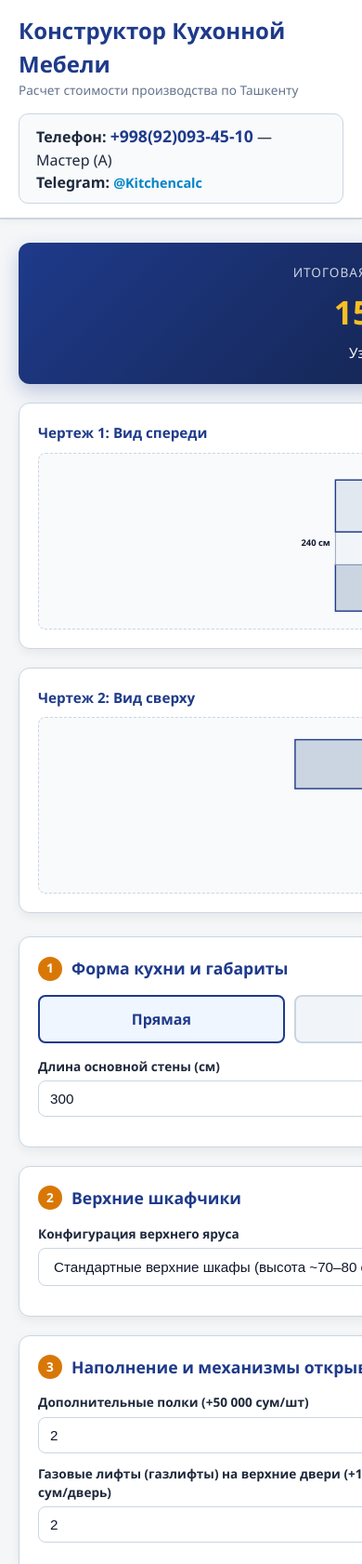
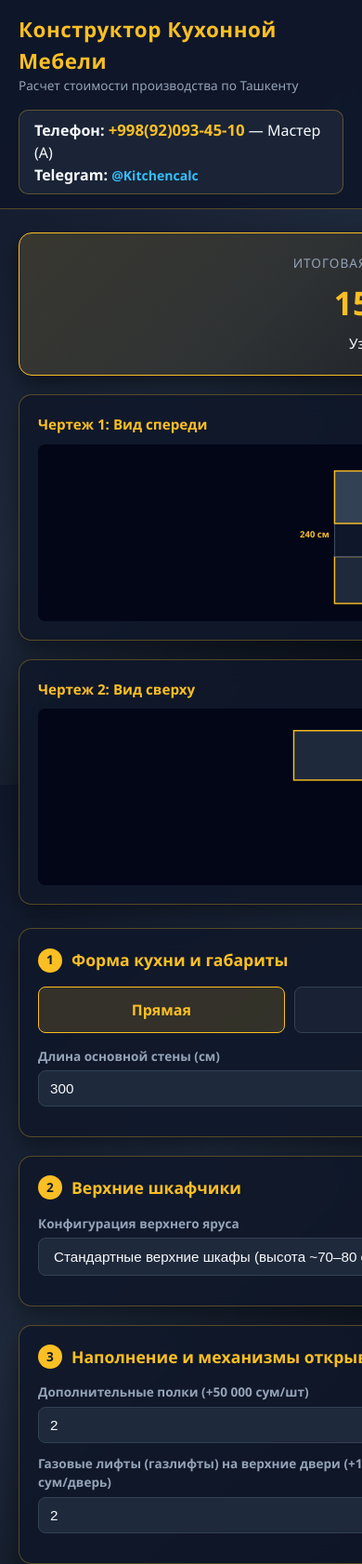
Before and after one commit to kitchen-calc/Kitchen-Calc, a plain HTML site: page templates/index.html in a window 390 px wide. Shown: the top 1682 px of the page at 93% size. Drawn offline with Linux system fonts and the light colour scheme.

Commit message:
Update index.html

```diff
--- a/templates/index.html
+++ b/templates/index.html
@@ -3,39 +3,42 @@
 <head>
   <meta charset="UTF-8">
   <meta name="viewport" content="width=device-width, initial-scale=1.0">
-  <title>Калькулятор и Конструктор Кухонь | Ташкент</title>
+  <title>Конструктор Кухонной Мебели | Ташкент</title>
 
   <!-- Библиотека для генерации PDF -->
   <script src="https://cdnjs.cloudflare.com/ajax/libs/html2pdf.js/0.10.1/html2pdf.bundle.min.js"></script>
 
   <style>
     :root {
-      --bg-color: #f4f6f8;
-      --card-bg: #ffffff;
-      --text-main: #1e293b;
-      --text-muted: #64748b;
-      --primary: #1e3a8a;
-      --accent-gold: #d97706;
-      --border-color: #cbd5e1;
-      --shadow: 0 4px 12px rgba(0,0,0,0.06);
+      --bg-dark: #090d16;
+      --card-bg: rgba(15, 23, 42, 0.88);
+      --text-main: #f8fafc;
+      --text-muted: #94a3b8;
+      --accent-gold: #fbbf24;
+      --border-gold: rgba(251, 191, 36, 0.3);
+      --border-dark: #334155;
     }
 
     * { box-sizing: border-box; margin: 0; padding: 0; }
 
     body {
-      background-color: var(--bg-color);
+      background: linear-gradient(135deg, #0f172a 0%, #1e293b 50%, #090d16 100%);
+      background-attachment: fixed;
       font-family: 'Segoe UI', system-ui, -apple-system, sans-serif;
       color: var(--text-main);
       line-height: 1.5;
       padding-bottom: 60px;
     }
 
-    /* ШАПКА И КОНТАКТЫ МАСТЕРА */
+    /* ШАПКА */
     .header {
-      background: #ffffff;
-      border-bottom: 2px solid var(--border-color);
+      background: rgba(15, 23, 42, 0.95);
+      border-bottom: 1px solid var(--border-gold);
       padding: 15px 20px;
-      box-shadow: 0 2px 8px rgba(0,0,0,0.04);
+      position: sticky;
+      top: 0;
+      z-index: 100;
+      backdrop-filter: blur(10px);
     }
 
     .header-container {
@@ -49,9 +52,10 @@
     }
 
     .brand h1 {
-      font-size: 1.5rem;
-      color: var(--primary);
+      font-size: 1.4rem;
+      color: var(--accent-gold);
       font-weight: 800;
+      letter-spacing: 0.5px;
     }
 
     .brand p {
@@ -60,22 +64,22 @@
     }
 
     .master-contacts {
-      background: #f8fafc;
-      border: 1px solid var(--border-color);
-      padding: 10px 18px;
+      background: rgba(30, 41, 59, 0.8);
+      border: 1px solid var(--border-gold);
+      padding: 8px 16px;
       border-radius: 10px;
       text-align: right;
     }
 
     .master-contacts .phone {
-      font-size: 1.1rem;
+      font-size: 1.05rem;
       font-weight: 700;
-      color: var(--primary);
+      color: var(--accent-gold);
     }
 
     .master-contacts .telegram {
-      font-size: 0.9rem;
-      color: #0284c7;
+      font-size: 0.88rem;
+      color: #38bdf8;
       font-weight: 600;
       text-decoration: none;
       display: inline-block;
@@ -97,7 +101,7 @@
 
     .sticky-sidebar {
       position: sticky;
-      top: 20px;
+      top: 85px;
       display: flex;
       flex-direction: column;
       gap: 20px;
@@ -105,32 +109,34 @@
 
     .card {
       background: var(--card-bg);
-      border: 1px solid var(--border-color);
-      border-radius: 12px;
+      border: 1px solid var(--border-gold);
+      border-radius: 14px;
       padding: 20px;
-      box-shadow: var(--shadow);
+      backdrop-filter: blur(12px);
+      box-shadow: 0 10px 25px rgba(0, 0, 0, 0.4);
     }
 
     .price-box {
-      background: linear-gradient(135deg, #1e3a8a, #0f172a);
+      background: linear-gradient(135deg, rgba(251, 191, 36, 0.15), rgba(15, 23, 42, 0.9));
+      border: 1.5px solid var(--accent-gold);
       color: #ffffff;
       text-align: center;
       padding: 22px;
-      border-radius: 12px;
-      box-shadow: 0 8px 20px rgba(30, 58, 138, 0.25);
+      border-radius: 14px;
+      box-shadow: 0 8px 25px rgba(0, 0, 0, 0.5);
     }
 
     .price-title {
       font-size: 0.85rem;
       text-transform: uppercase;
       letter-spacing: 1px;
-      color: #cbd5e1;
+      color: var(--text-muted);
     }
 
     .price-value {
       font-size: 2.2rem;
       font-weight: 800;
-      color: #fbbf24;
+      color: var(--accent-gold);
       margin: 6px 0;
     }
 
@@ -142,7 +148,7 @@
     .drawing-title {
       font-size: 0.95rem;
       font-weight: 700;
-      color: var(--primary);
+      color: var(--accent-gold);
       margin-bottom: 10px;
       display: flex;
       justify-content: space-between;
@@ -151,8 +157,8 @@
     .svg-container {
       width: 100%;
       height: 190px;
-      background: #f8fafc;
-      border: 1px dashed var(--border-color);
+      background: #020617;
+      border: 1px stroke var(--border-gold);
       border-radius: 8px;
       display: flex;
       align-items: center;
@@ -164,7 +170,7 @@
     .section-title {
       font-size: 1.1rem;
       font-weight: 700;
-      color: var(--primary);
+      color: var(--accent-gold);
       margin-bottom: 15px;
       display: flex;
       align-items: center;
@@ -173,7 +179,7 @@
 
     .step-badge {
       background: var(--accent-gold);
-      color: #ffffff;
+      color: #0f172a;
       font-weight: bold;
       width: 26px;
       height: 26px;
@@ -192,8 +198,8 @@
     }
 
     .type-btn {
-      background: #f1f5f9;
-      border: 2px solid var(--border-color);
+      background: rgba(30, 41, 59, 0.6);
+      border: 1.5px solid var(--border-dark);
       border-radius: 8px;
       padding: 12px 8px;
       text-align: center;
@@ -203,11 +209,11 @@
       transition: all 0.2s;
     }
 
-    .type-btn:hover { border-color: var(--primary); }
+    .type-btn:hover { border-color: var(--accent-gold); }
     .type-btn.active {
-      border-color: var(--primary);
-      background: #eff6ff;
-      color: var(--primary);
+      border-color: var(--accent-gold);
+      background: rgba(251, 191, 36, 0.15);
+      color: var(--accent-gold);
     }
 
     .inputs-grid {
@@ -226,13 +232,14 @@
     .field-group label {
       font-size: 0.85rem;
       font-weight: 600;
-      color: var(--text-main);
+      color: var(--text-muted);
     }
 
+    /* Гарантирует четкий белые текст на темном фоне выпадающих списков */
     .field-group input, .field-group select, .field-group textarea {
-      background: #ffffff !important;
-      color: #0f172a !important;
-      border: 1px solid var(--border-color);
+      background: #1e293b !important;
+      color: #f8fafc !important;
+      border: 1px solid var(--border-dark);
       border-radius: 8px;
       padding: 10px 12px;
       font-size: 0.95rem;
@@ -240,18 +247,17 @@
     }
 
     .field-group select option {
-      background-color: #ffffff !important;
-      color: #0f172a !important;
+      background-color: #0f172a !important;
+      color: #f8fafc !important;
     }
 
     .field-group input:focus, .field-group select:focus {
-      border-color: var(--primary);
-      box-shadow: 0 0 0 3px rgba(30, 58, 138, 0.1);
+      border-color: var(--accent-gold);
     }
 
     .toggle-box {
-      background: #f8fafc;
-      border: 1px solid var(--border-color);
+      background: rgba(30, 41, 59, 0.4);
+      border: 1px solid var(--border-dark);
       border-radius: 8px;
       padding: 12px;
       margin-top: 10px;
@@ -269,13 +275,13 @@
     .checkbox-label input[type="checkbox"] {
       width: 18px;
       height: 18px;
-      accent-color: var(--primary);
+      accent-color: var(--accent-gold);
     }
 
     .sub-options {
       margin-top: 12px;
       padding-top: 12px;
-      border-top: 1px dashed var(--border-color);
+      border-top: 1px dashed var(--border-dark);
       display: none;
     }
 
@@ -283,7 +289,7 @@
 
     .btn-submit {
       width: 100%;
-      background: linear-gradient(135deg, #1e3a8a, #1e40af);
+      background: linear-gradient(135deg, #d97706, #b45309);
       color: #ffffff;
       border: none;
       padding: 16px;
@@ -293,19 +299,23 @@
       cursor: pointer;
       text-transform: uppercase;
       letter-spacing: 0.5px;
-      transition: background 0.2s, transform 0.1s;
+      transition: all 0.2s;
       margin-top: 10px;
     }
 
     .btn-submit:hover {
-      background: linear-gradient(135deg, #1e40af, #1d4ed8);
+      background: linear-gradient(135deg, #f59e0b, #d97706);
       transform: translateY(-1px);
     }
 
+    /* ШАБЛОН PDF ДОГОВОРА (НАХОДИТСЯ В РАБОЧЕЙ ЗОНЕ ЗА ЭКРАНОМ, ЧТОБЫ БЫТЬ 100% ВИДИМЫМ ДЛЯ HTML2CANVAS) */
     #pdf-contract {
-      display: none;
-      background: #ffffff;
-      color: #000000;
+      position: absolute;
+      left: -9999px;
+      top: 0;
+      width: 750px;
+      background: #ffffff !important;
+      color: #000000 !important;
       padding: 30px;
       font-family: 'Times New Roman', Times, serif;
       font-size: 11pt;
@@ -332,20 +342,23 @@
       font-size: 10pt;
     }
 
-    .signatures {
+    .sig-table {
+      width: 100%;
       margin-top: 35px;
-      display: flex;
-      justify-content: space-between;
+      border: none;
     }
 
-    .sig-block {
-      width: 45%;
+    .sig-table td {
+      border: none;
+      vertical-align: top;
+      width: 50%;
       font-size: 10pt;
     }
 
     .sig-line {
       margin-top: 40px;
       border-bottom: 1px solid #000000;
+      width: 80%;
     }
 
     @media (max-width: 960px) {
@@ -470,7 +483,7 @@
           </div>
         </div>
 
-        <!-- 3. Наполнение, полки и системы открывания -->
+        <!-- 3. Наполнение, полки и механизмы -->
         <div class="card">
           <div class="section-title">
             <span class="step-badge">3</span>
@@ -589,7 +602,7 @@
             <div class="inputs-grid">
               <div class="field-group">
                 <label>ФИО Заказчика</label>
-                <input type="text" id="clientName" placeholder="Например: Икромов Алишер" required>
+                <input type="text" id="clientName" placeholder="Например: Малюк Аркадий" required>
               </div>
               <div class="field-group">
                 <label>Номер телефона Заказчика</label>
@@ -609,29 +622,29 @@
     </div>
   </div>
 
-  <!-- МАКЕТ PDF ДОГОВОРА -->
+  <!-- РАБОЧИЙ МАКЕТ PDF ДОГОВОРА (РАСПОЛОЖЕН OFF-SCREEN ДЛЯ 100% РЕНДЕРА HTML2CANVAS) -->
   <div id="pdf-contract">
     <div class="contract-header">
       ДОГОВОР ПОДРЯДА № <span id="pdfDocNum"></span><br>
       НА ИЗГОТОВЛЕНИЕ И МОНТАЖ КУХОННОЙ МЕБЕЛИ
     </div>
 
-    <p style="text-align: right; margin-bottom: 15px;">г. Ташкент &nbsp;&nbsp;&nbsp;&nbsp;&nbsp;&nbsp;&nbsp;&nbsp;&nbsp;&nbsp;&nbsp;&nbsp;&nbsp;&nbsp;&nbsp;&nbsp; Дата: <span id="pdfDate"></span> г.</p>
+    <p style="text-align: right; margin-bottom: 12px;">г. Ташкент &nbsp;&nbsp;&nbsp;&nbsp;&nbsp;&nbsp;&nbsp;&nbsp;&nbsp;&nbsp;&nbsp;&nbsp;&nbsp;&nbsp;&nbsp;&nbsp; Дата: <span id="pdfDate"></span> г.</p>
 
     <p style="margin-bottom: 10px;">
       <strong>Исполнитель:</strong> Мастер (А), тел: +998(92)093-45-10, Telegram: @Kitchencalc, с одной стороны, и<br>
       <strong>Заказчик:</strong> <span id="pdfClientName"></span>, тел: <span id="pdfClientPhone"></span>, с другой стороны, заключили настоящий Договор о нижеследующем:
     </p>
 
-    <p><strong>1. ПРЕДМЕТ ДОГОВОРА</strong><br>
+    <p style="margin-bottom: 8px;"><strong>1. ПРЕДМЕТ ДОГОВОРА</strong><br>
     Исполнитель обязуется изготовить, доставить и установить кухонный гарнитур согласно согласованной спецификации и чертежу, а Заказчик обязуется принять и оплатить выполненную работу.</p>
 
-    <h4 style="margin-top: 12px; margin-bottom: 5px;">2. СПЕЦИФИКАЦИЯ И РАСЧЕТ СТОИМОСТИ</h4>
+    <h4 style="margin-top: 10px; margin-bottom: 5px;">2. СПЕЦИФИКАЦИЯ И РАСЧЕТ СТОИМОСТИ</h4>
     <table class="contract-table">
       <thead>
         <tr>
-          <th>Параметр / Наименование</th>
-          <th>Выбранная конфигурация</th>
+          <th style="width: 45%;">Параметр / Наименование</th>
+          <th style="width: 55%;">Выбранная конфигурация</th>
         </tr>
       </thead>
       <tbody>
@@ -648,27 +661,29 @@
       </tbody>
     </table>
 
-    <p><strong>3. ПОРУЧЕНИЕ И ПОРЯДОК РАСЧЕТОВ</strong><br>
+    <p style="margin-top: 10px; margin-bottom: 8px;"><strong>3. ПОРУЧЕНИЕ И ПОРЯДОК РАСЧЕТОВ</strong><br>
     3.1. Заказчик вносит предоплату в размере 70% от общей стоимости для закупа материалов.<br>
     3.2. Оставшиеся 30% выплачиваются Заказчиком после завершения монтажа и проверки качества мебели.<br>
     3.3. Срок изготовления составляет от 10 до 20 рабочих дней с момента внесения предоплаты.</p>
 
-    <div class="signatures">
-      <div class="sig-block">
+    <table class="sig-table">
+      <tr>
+        <td>
           <strong>ИСПОЛНИТЕЛЬ:</strong><br>
           Мастер (А)<br>
           Тел: +998(92)093-45-10<br>
           Telegram: @Kitchencalc<br>
           <div class="sig-line">Подпись: __________________</div>
-      </div>
-      <div class="sig-block">
+        </td>
+        <td>
           <strong>ЗАКАЗЧИК:</strong><br>
           <span id="pdfSigClientName"></span><br>
           Тел: <span id="pdfSigClientPhone"></span><br>
           Адрес: <span id="pdfAddress"></span><br>
           <div class="sig-line">Подпись: __________________</div>
-      </div>
-    </div>
+        </td>
+      </tr>
+    </table>
   </div>
 
   <script>
@@ -735,7 +750,6 @@
       const topPriceM = parseFloat(document.getElementById('countertopMaterial').value);
       const hardwarePriceM = parseFloat(document.getElementById('hardwareType').value);
 
-      // Наполнение
       const shelves = parseFloat(document.getElementById('countShelves').value) || 0;
       const drawers = parseFloat(document.getElementById('countDrawers').value) || 0;
       const gasLifts = (upperMode !== 'none') ? (parseFloat(document.getElementById('countGasLifts').value) || 0) : 0;
@@ -745,7 +759,6 @@
       const islW = parseFloat(document.getElementById('islandWidth').value) || 80;
       const islAccess = document.getElementById('islandAccess').value;
 
-      // Расчет погонных метров
       let meters = mainW / 100;
       if (currentType === 'l-shape') {
         meters += (leftW - 60) / 100;
@@ -760,12 +773,10 @@
       let costPerMeter = (facadePriceM * upperFactor) + topPriceM + hardwarePriceM;
       let totalPrice = meters * costPerMeter;
 
-      // Прибавляем наценки на наполнение
       totalPrice += (shelves * 50000);
       totalPrice += (drawers * 110000);
       totalPrice += (gasLifts * 120000);
 
-      // Остров
       if (hasIsland) {
         let islandMeters = islL / 100;
         let islandBase = islandMeters * (facadePriceM + topPriceM + hardwarePriceM);
@@ -802,25 +813,25 @@
 
       let html = '';
 
-      html += `<rect x="${startX}" y="${startY + kH - baseH}" width="${kW}" height="${baseH}" fill="#cbd5e1" stroke="#1e3a8a" stroke-width="1.5" />`;
+      html += `<rect x="${startX}" y="${startY + kH - baseH}" width="${kW}" height="${baseH}" fill="#1e293b" stroke="#fbbf24" stroke-width="1.5" />`;
 
       const numSec = Math.max(2, Math.round(w / 60));
       const secW = kW / numSec;
       for (let i = 1; i < numSec; i++) {
-        html += `<line x1="${startX + i*secW}" y1="${startY + kH - baseH}" x2="${startX + i*secW}" y2="${startY + kH}" stroke="#1e3a8a" stroke-width="1" stroke-dasharray="2,2"/>`;
+        html += `<line x1="${startX + i*secW}" y1="${startY + kH - baseH}" x2="${startX + i*secW}" y2="${startY + kH}" stroke="#fbbf24" stroke-width="1" stroke-dasharray="2,2"/>`;
       }
 
-      html += `<rect x="${startX}" y="${startY + Math.max(0, topH)}" width="${kW}" height="${apronH}" fill="#f1f5f9" stroke="#94a3b8" stroke-width="1" />`;
+      html += `<rect x="${startX}" y="${startY + Math.max(0, topH)}" width="${kW}" height="${apronH}" fill="#0f172a" stroke="#475569" stroke-width="1" />`;
 
       if (upperMode !== 'none' && topH > 5) {
-        html += `<rect x="${startX}" y="${startY}" width="${kW}" height="${topH}" fill="#e2e8f0" stroke="#1e3a8a" stroke-width="1.5" />`;
+        html += `<rect x="${startX}" y="${startY}" width="${kW}" height="${topH}" fill="#334155" stroke="#fbbf24" stroke-width="1.5" />`;
         for (let i = 1; i < numSec; i++) {
-          html += `<line x1="${startX + i*secW}" y1="${startY}" x2="${startX + i*secW}" y2="${startY + topH}" stroke="#1e3a8a" stroke-width="1" stroke-dasharray="2,2"/>`;
+          html += `<line x1="${startX + i*secW}" y1="${startY}" x2="${startX + i*secW}" y2="${startY + topH}" stroke="#fbbf24" stroke-width="1" stroke-dasharray="2,2"/>`;
         }
       }
 
-      html += `<text x="${svgW/2}" y="${startY + kH + 14}" fill="#0f172a" font-size="10" font-weight="bold" text-anchor="middle">${w} см</text>`;
-      html += `<text x="${startX - 6}" y="${startY + kH/2}" fill="#0f172a" font-size="10" font-weight="bold" text-anchor="end">${h} см</text>`;
+      html += `<text x="${svgW/2}" y="${startY + kH + 14}" fill="#fbbf24" font-size="10" font-weight="bold" text-anchor="middle">${w} см</text>`;
+      html += `<text x="${startX - 6}" y="${startY + kH/2}" fill="#fbbf24" font-size="10" font-weight="bold" text-anchor="end">${h} см</text>`;
 
       svg.innerHTML = html;
     }
@@ -847,18 +858,18 @@
       const mainX = cx - mainDrawW / 2;
       const mainY = cy;
 
-      html += `<rect x="${mainX}" y="${mainY}" width="${mainDrawW}" height="${mainDrawD}" fill="#cbd5e1" stroke="#1e3a8a" stroke-width="1.5" />`;
-      html += `<text x="${mainX + mainDrawW/2}" y="${mainY - 6}" fill="#0f172a" font-size="10" font-weight="bold" text-anchor="middle">${mainW} см</text>`;
+      html += `<rect x="${mainX}" y="${mainY}" width="${mainDrawW}" height="${mainDrawD}" fill="#1e293b" stroke="#fbbf24" stroke-width="1.5" />`;
+      html += `<text x="${mainX + mainDrawW/2}" y="${mainY - 6}" fill="#fbbf24" font-size="10" font-weight="bold" text-anchor="middle">${mainW} см</text>`;
 
       if (currentType === 'l-shape') {
         const sideD = (leftW - depth) * scale;
         const xPos = (lDir === 'right') ? (mainX + mainDrawW - mainDrawD) : mainX;
-        html += `<rect x="${xPos}" y="${mainY + mainDrawD}" width="${mainDrawD}" height="${sideD}" fill="#cbd5e1" stroke="#1e3a8a" stroke-width="1.5" />`;
+        html += `<rect x="${xPos}" y="${mainY + mainDrawD}" width="${mainDrawD}" height="${sideD}" fill="#1e293b" stroke="#fbbf24" stroke-width="1.5" />`;
       } else if (currentType === 'u-shape') {
         const leftSideD = (leftW - depth) * scale;
         const rightSideD = (rightW - depth) * scale;
-        html += `<rect x="${mainX}" y="${mainY + mainDrawD}" width="${mainDrawD}" height="${leftSideD}" fill="#cbd5e1" stroke="#1e3a8a" stroke-width="1.5" />`;
-        html += `<rect x="${mainX + mainDrawW - mainDrawD}" y="${mainY + mainDrawD}" width="${mainDrawD}" height="${rightSideD}" fill="#cbd5e1" stroke="#1e3a8a" stroke-width="1.5" />`;
+        html += `<rect x="${mainX}" y="${mainY + mainDrawD}" width="${mainDrawD}" height="${leftSideD}" fill="#1e293b" stroke="#fbbf24" stroke-width="1.5" />`;
+        html += `<rect x="${mainX + mainDrawW - mainDrawD}" y="${mainY + mainDrawD}" width="${mainDrawD}" height="${rightSideD}" fill="#1e293b" stroke="#fbbf24" stroke-width="1.5" />`;
       }
 
       if (hasIsland) {
@@ -867,8 +878,8 @@
         const iX = cx - iW / 2;
         const iY = mainY + totalY * scale - iD;
 
-        html += `<rect x="${iX}" y="${iY}" width="${iW}" height="${iD}" fill="#e2e8f0" stroke="#d97706" stroke-width="1.5" stroke-dasharray="4,2" />`;
-        html += `<text x="${iX + iW/2}" y="${iY + iD/2 + 3}" fill="#d97706" font-size="9" font-weight="bold" text-anchor="middle">Остров ${islL}x${islW}</text>`;
+        html += `<rect x="${iX}" y="${iY}" width="${iW}" height="${iD}" fill="#334155" stroke="#fbbf24" stroke-width="1.5" stroke-dasharray="4,2" />`;
+        html += `<text x="${iX + iW/2}" y="${iY + iD/2 + 3}" fill="#fbbf24" font-size="9" font-weight="bold" text-anchor="middle">Остров ${islL}x${islW}</text>`;
       }
 
       svg.innerHTML = html;
@@ -902,11 +913,10 @@
       const upperSel = document.getElementById('upperCabinetsMode');
       document.getElementById('pdfUpperMode').innerText = upperSel.options[upperSel.selectedIndex].text;
 
-      // Наполнение
       const shelves = document.getElementById('countShelves').value;
       const drawers = document.getElementById('countDrawers').value;
       const gasLifts = (upperSel.value !== 'none') ? document.getElementById('countGasLifts').value : 0;
-      document.getElementById('pdfFittings').innerText = `Полки: ${shelves} шт., Выдвижные ящики: ${drawers} шт., Газлифты: ${gasLifts} шт.`;
+      document.getElementById('pdfFittings').innerText = `Полки: ${shelves} шт., Выдвижные ящики: ${drawers} шт., Газовые лифты: ${gasLifts} шт.`;
 
       const doorTypeSel = document.getElementById('doorOpenType');
       document.getElementById('pdfDoorType').innerText = doorTypeSel.options[doorTypeSel.selectedIndex].text;
@@ -926,19 +936,16 @@
       document.getElementById('pdfTotalPrice').innerText = document.getElementById('totalPriceDisplay').innerText;
 
       const element = document.getElementById('pdf-contract');
-      element.style.display = 'block';
 
       const opt = {
-        margin:       12,
+        margin:       10,
         filename:     `Договор_Кухня_${name}.pdf`,
         image:        { type: 'jpeg', quality: 0.98 },
-        html2canvas:  { scale: 2 },
+        html2canvas:  { scale: 2, logging: false },
         jsPDF:        { unit: 'mm', format: 'a4', orientation: 'portrait' }
       };
 
-      html2pdf().set(opt).from(element).save().then(() => {
-        element.style.display = 'none';
-      });
+      html2pdf().set(opt).from(element).save();
     }
 
     window.onload = function() {
```
Lines whose indentation alone changed are shown as unchanged.
